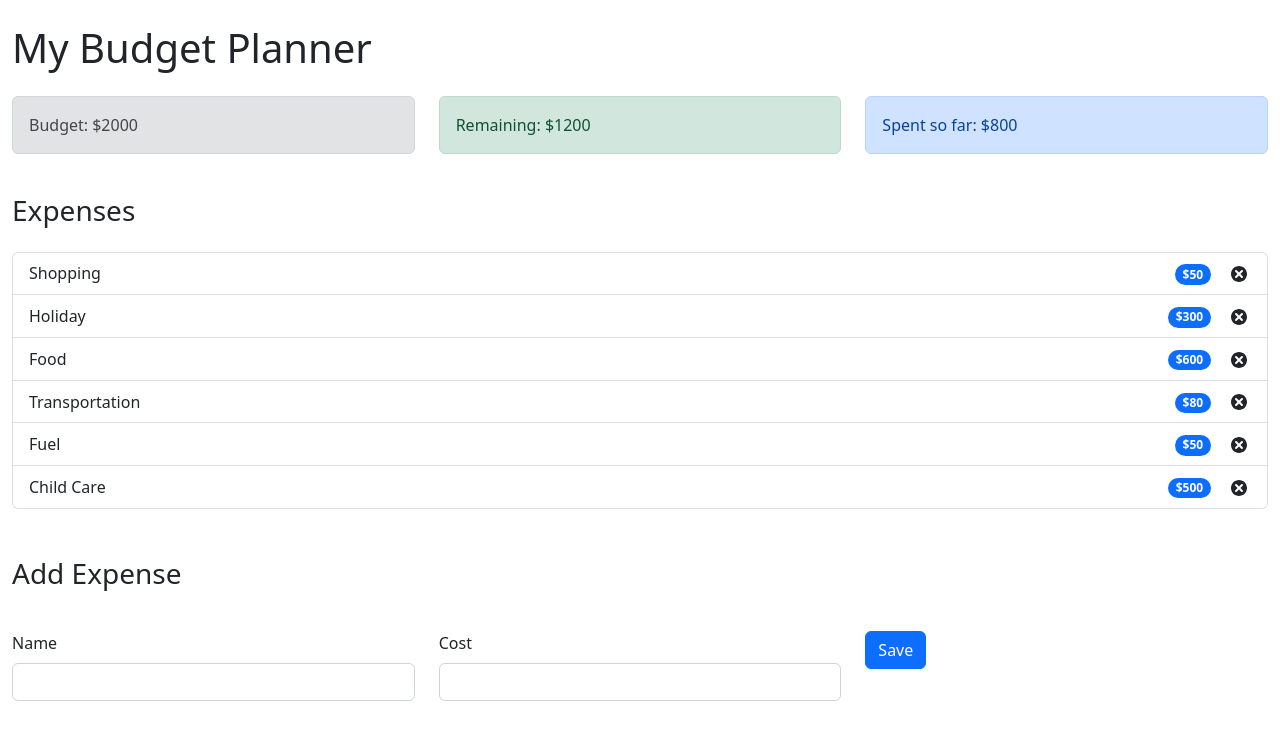
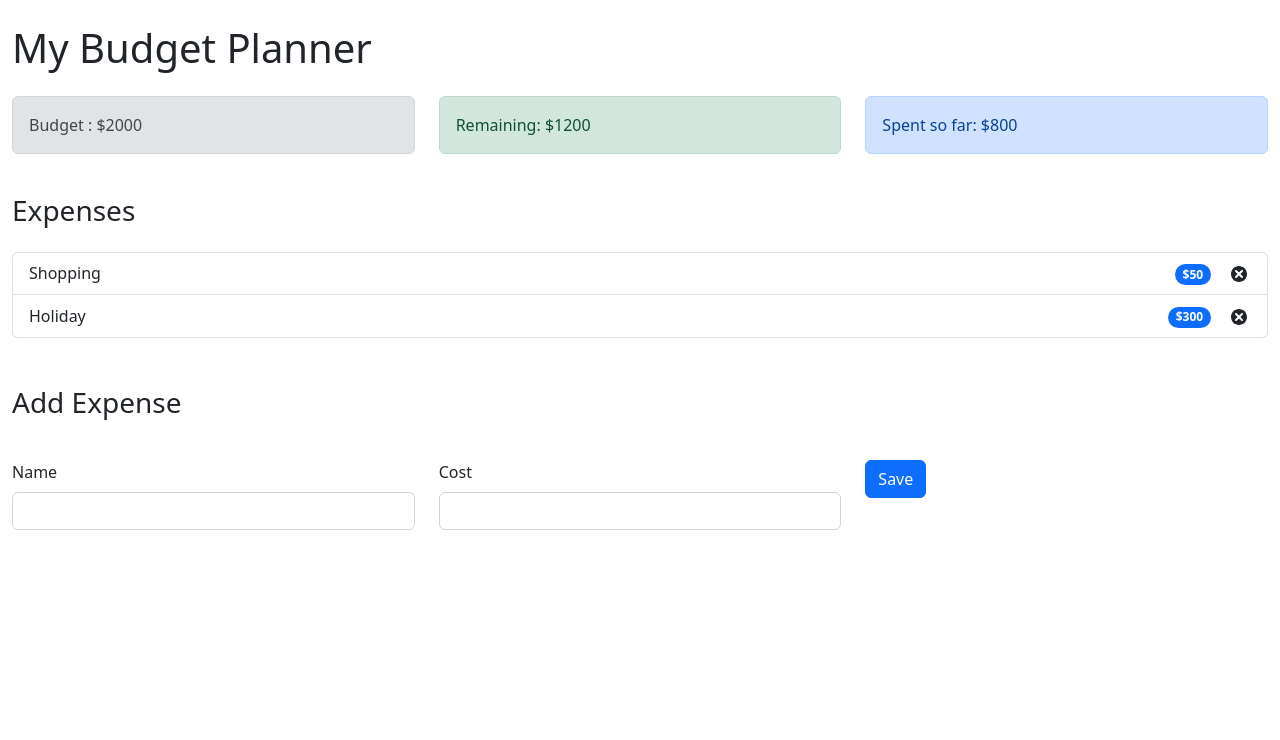
Before and after one commit to code-death/Expense-Tracker-App_React-code, a React (Create React App) app: page / in a window 1280 px wide. Shown: the top 740 px of the page. Built offline with nearby package versions, Linux system fonts and the light colour scheme.

Commit message:
Added context files and used at some places

```diff
--- a/src/App.js
+++ b/src/App.js
@@ -3,9 +3,11 @@
 import Spent from './Components/Spent.js'
 import ExpenseList from './Components/ExpenseList'
 import AddExpenseForm from './Components/AddExpenseForm.js'
+import { AppProvider } from './Context/AppContext'
 
 function App() {
   return (
+    <AppProvider>
       <div className='container-fluid'>
         <h1 className='mt-4 mb-4'>My Budget Planner</h1>
         <div className='row mt-4'>
@@ -32,6 +34,7 @@
           </div>
         </div>
       </div>
+    </AppProvider>
   )
 }
 
--- a/src/Components/Budget.js
+++ b/src/Components/Budget.js
@@ -1,7 +1,12 @@
+import { AppContext } from '../Context/AppContext'
+import { useContext } from 'react'
+
 const Budget = () => {
+  const { budget } = useContext(AppContext)
+
   return (
     <div className='alert alert-secondary'>
-      <span>Budget: $2000</span>
+      <span>Budget : ${budget}</span>
     </div>
   )
 }
--- a/src/Components/ExpenseList.js
+++ b/src/Components/ExpenseList.js
@@ -1,15 +1,9 @@
 import ExpenseItem from './ExpenseItem.js'
+import { AppContext } from '../Context/AppContext.js'
+import { useContext } from 'react'
 
 const ExpenseList = () => {
-  const expenses = [
-    { id: 1, name: 'Shopping', cost: 50 },
-    { id: 2, name: 'Holiday', cost: 300 },
-    { id: 3, name: 'Food', cost: 600 },
-    { id: 4, name: 'Transportation', cost: 80 },
-    { id: 5, name: 'Fuel', cost: 50 },
-    { id: 6, name: 'Child Care', cost: 500 },
-  ]
-
+  const { expenses } = useContext(AppContext)
   return (
     <ul className='list-group'>
       {expenses.map(expense => {
--- /dev/null
+++ b/src/Context/AppContext.js
@@ -0,0 +1,33 @@
+import { createContext, useReducer } from 'react'
+
+const initialState = {
+  budget: 2000,
+  expenses: [
+    { id: 1, name: 'Shopping', cost: '50' },
+    { id: 2, name: 'Holiday', cost: '300' },
+  ],
+}
+
+const AppReducer = (state, action) => {
+  switch (action.type) {
+    default:
+      return state
+  }
+}
+
+export const AppContext = createContext()
+
+export const AppProvider = props => {
+  const [state, dispatch] = useReducer(AppReducer, initialState)
+  return (
+    <AppContext.Provider
+      value={{
+        budget: state.budget,
+        expenses: state.expenses,
+        dispatch,
+      }}
+    >
+      {props.children}
+    </AppContext.Provider>
+  )
+}
```
Lines whose indentation alone changed are shown as unchanged.
